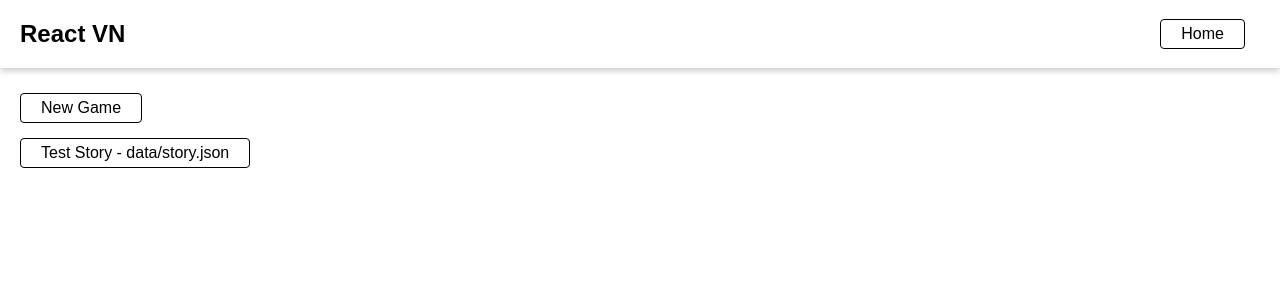
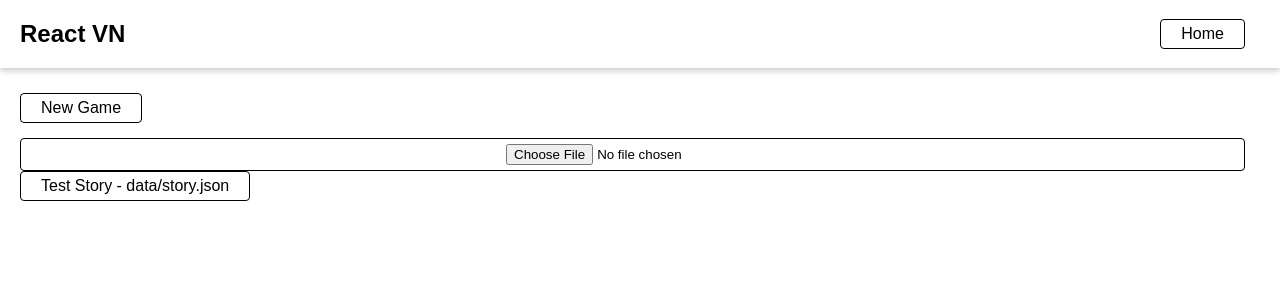
Before and after one commit to washingtonsteven/react-vn, a React app: page / in a window 1280 px wide. Shown: the top 300 px of the page. Built offline with nearby package versions, Linux system fonts and the light colour scheme; what @fortawesome/fontawesome would draw is missing.

Commit message:
file upload functionality
ugly as sin, tho

```diff
--- a/src/App.js
+++ b/src/App.js
@@ -4,7 +4,8 @@ import {
   Route,
   Switch,
   Redirect,
-  Link
+  Link,
+  withRouter
 } from "react-router-dom";
 
 import StoryList from "./StoryList";
@@ -28,17 +29,41 @@ const MenuBar = () => (
 );
 
 class App extends Component {
+  state = { loadedStoryData: null };
+  fileUploaded = fileText => {
+    try {
+      const json = JSON.parse(fileText);
+      this.setState(
+        state => ({ ...state, loadedStoryData: json }),
+        () => {
+          this.router.history && this.router.history.push("/story/");
+        }
+      );
+    } catch (e) {
+      console.log("Tried to load a file, but it wasn't JSON");
+    }
+  };
   render() {
     return (
-      <Router className="App">
+      <Router className="App" ref={r => (this.router = r)}>
         <React.Fragment>
           <MenuBar />
           <Switch>
             <Route
               path="/story/:storyURL?"
-              render={() => <StoryPlayer debug editor />}
+              render={() => (
+                <StoryPlayer
+                  debug
+                  editor
+                  loadedStoryData={this.state.loadedStoryData}
+                />
+              )}
             />
-            <Route exact path="/" component={StoryList} />
+            <Route
+              exact
+              path="/"
+              render={() => <StoryList onFileLoaded={this.fileUploaded} />}
+            />
             <Route render={() => <Redirect to="/" />} />
           </Switch>
         </React.Fragment>
--- a/src/StoryList.js
+++ b/src/StoryList.js
@@ -1,6 +1,7 @@
 import React, { Component } from "react";
 import axios from "axios";
 import { Link } from "react-router-dom";
+import JSONFileInput from "./ui/FileInput";
 
 class StoryList extends Component {
   state = {};
@@ -14,6 +15,10 @@ class StoryList extends Component {
       .catch(error => this.setState(state => ({ ...state, error })));
   }
 
+  fileSelected = file => {
+    this.props.onFileLoaded && this.props.onFileLoaded(file);
+  };
+
   render() {
     if (!this.state.loaded || !this.storyList)
       return <div>Loading stories...</div>;
@@ -23,6 +28,9 @@ class StoryList extends Component {
         <Link to={`/story/`} className="button">
           New Game
         </Link>
+        <div className="button">
+          <JSONFileInput onFileSelected={this.fileSelected} />
+        </div>
         {this.storyList.stories.map(s => (
           <div key={btoa(`${s.path}`)}>
             <Link
--- a/src/StoryPlayer.js
+++ b/src/StoryPlayer.js
@@ -15,6 +15,12 @@ class StoryPlayer extends Component {
   };
 
   componentDidMount() {
+    if (this.props.loadedStoryData) {
+      this.storyData = this.props.loadedStoryData;
+      this.setState(state => ({ ...state, loaded: true }));
+      return;
+    }
+
     const storyPath =
       this.props.storyURL ||
       (this.props.match &&
--- /dev/null
+++ b/src/ui/FileInput.js
@@ -0,0 +1,25 @@
+import React, { Component } from "react";
+
+class JSONFileInput extends Component {
+  state = { fileData: null };
+  fileReader = new FileReader();
+  uploadFile = e => {
+    const file = e.target.files[0];
+    this.fileReader.onload = this.onFileLoad;
+    this.fileReader.readAsText(file);
+  };
+
+  onFileLoad = e => {
+    this.props.onFileSelected && this.props.onFileSelected(e.target.result);
+  };
+
+  render() {
+    return (
+      <span>
+        <input type="file" name="file" onChange={this.uploadFile} />
+      </span>
+    );
+  }
+}
+
+export default JSONFileInput;
```
